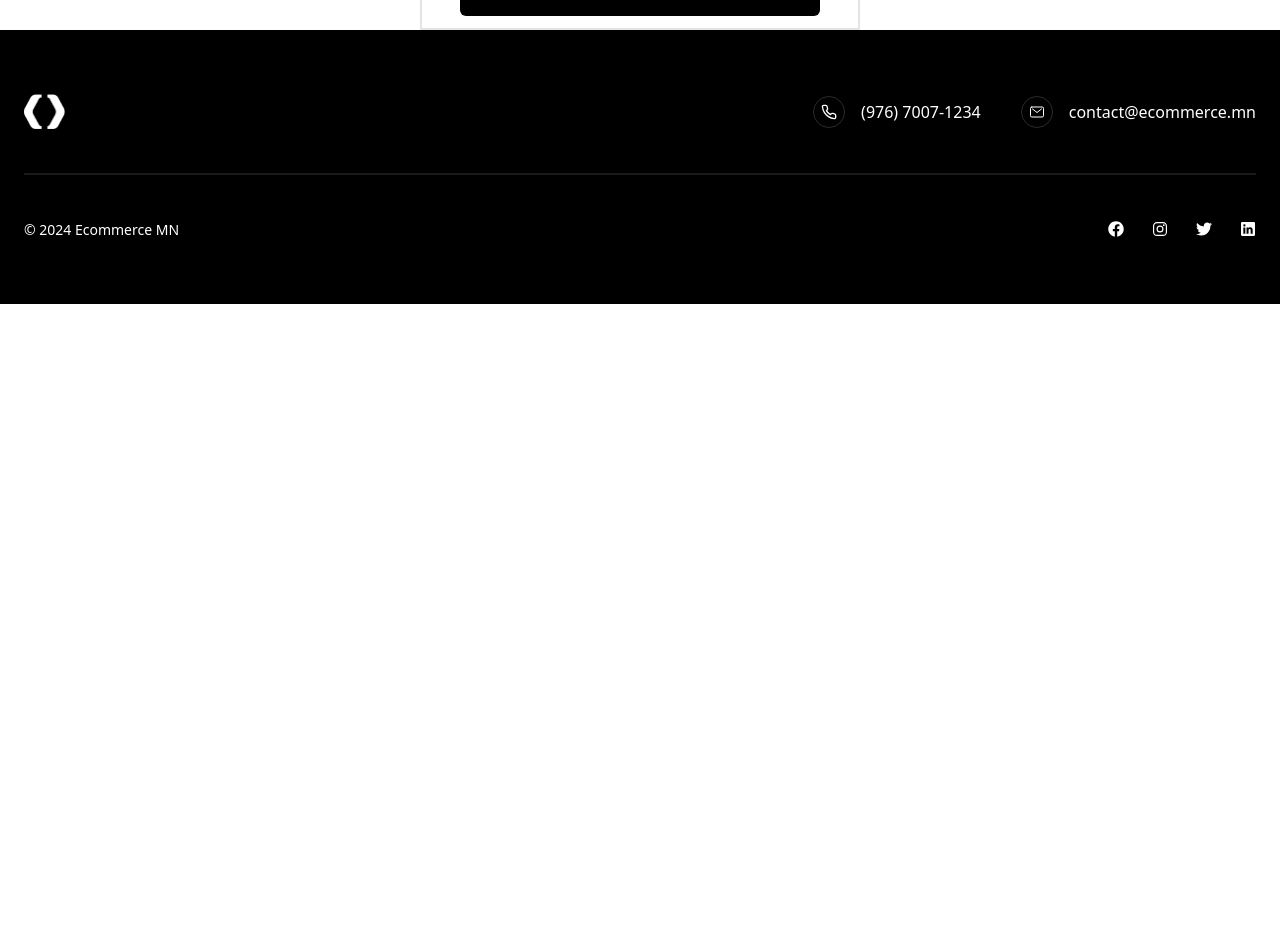
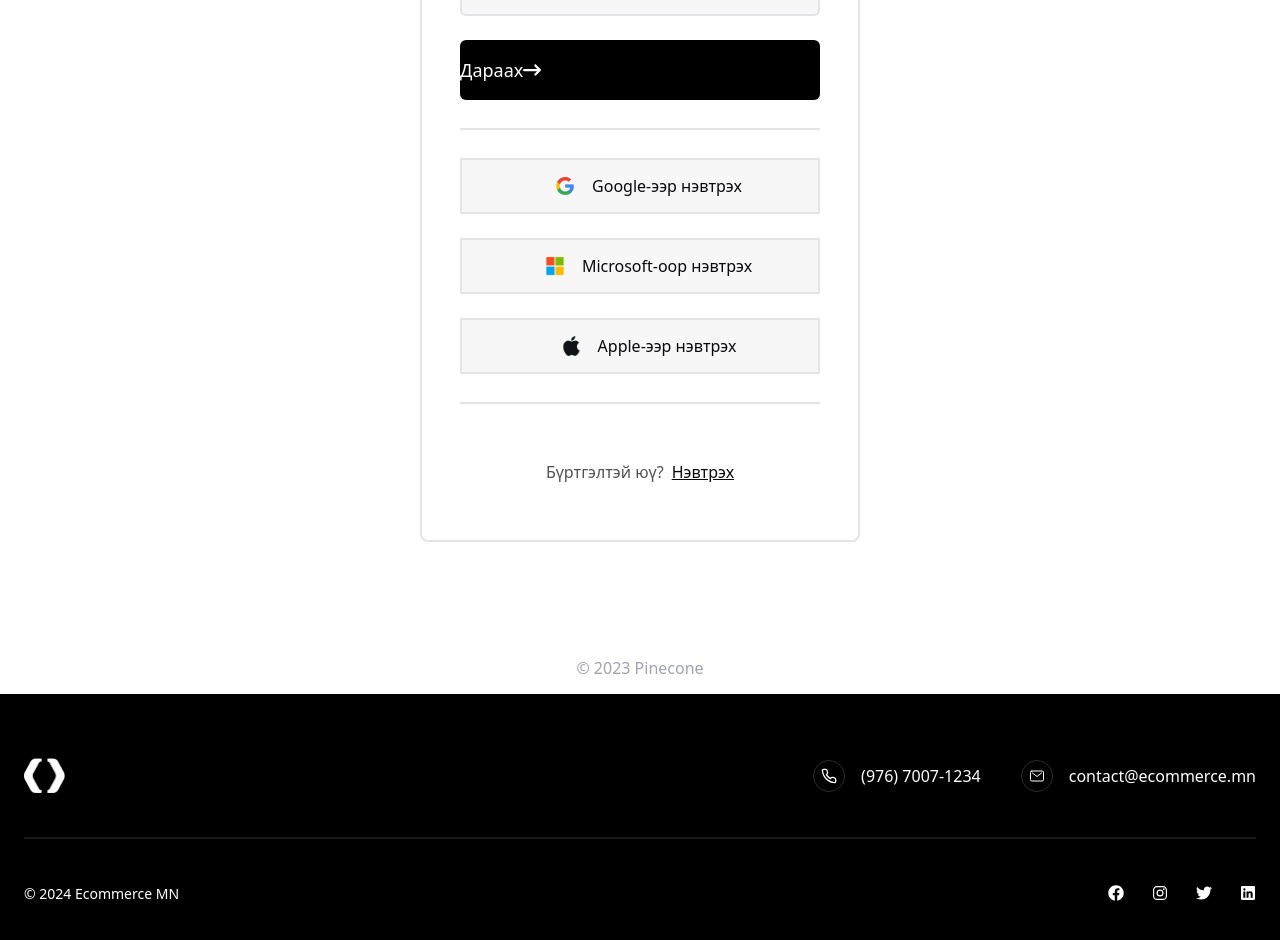
Before and after one commit to 24L-MP1D/hawk, a Next.js app in the folder e-commerce-web/: page /Auth/SignUp in a window 1280 px wide. Shown: the part 740-1680 px from the top of the page. Before the commit the page ends 1044 px from the top, so only its background shows below. Built offline with nearby package versions, Linux system fonts and the light colour scheme.

Commit message:
finished front

```diff
--- a/e-commerce-web/src/app/Auth/SignUp/page.tsx
+++ b/e-commerce-web/src/app/Auth/SignUp/page.tsx
@@ -5,8 +5,8 @@ import { FaArrowRightLong } from "react-icons/fa6";
 
 export default function Page() {
     return (
-        <div className="flex flex-col">
-            <div className="flex justify-between">
+        <div className="flex flex-col vh-100%">
+            <div className="flex justify-between mb-[100px] relative z-10">
                 <div>
                     <img src="/Group.png" alt="logo" className="width-[20px] height-[10px}"/>
                 </div>
@@ -36,8 +36,8 @@ export default function Page() {
                 </div>
             </div>
 
-            <div className="flex flex-col mx-auto w-[440px] items-center border-2">
-                <p className="text-[#121316] text-[32px] font-bold my-10">Бүртгүүлэх</p>
+            <div className="flex flex-col mx-auto w-[440px] items-center border-2 rounded-lg mb-[100px]">
+                <p className="text-[#121316] text-[32px] font-extrabold my-8">Бүртгүүлэх</p>
                 <div className="min-w-[360px] my-3">
                     <p className="mb-2">Таны имэйл</p>
                     <input placeholder="Имэйл" className="bg-[#F7F7F8] min-w-[360px] h-[56px] border-2 pl-2 rounded-md"></input>
@@ -50,9 +50,28 @@ export default function Page() {
                     Дараах
                     <FaArrowRightLong className="text-white"/>
                 </button>
+                <div className="min-w-[360px] border-b-2 my-4"></div>
 
+                <button className="flex items-center bg-[#F7F7F8] border-2 min-w-[360px] h-[56px] my-3 justify-center">
+                    <img src="/_CompanyLogo.png" alt="logo" className="w-[20px] h-[20px] m-[17px]"/>
+                    <p>Google-ээр нэвтрэх</p>
+                </button>
+                <button className="flex items-center bg-[#F7F7F8] border-2 min-w-[360px] h-[56px] my-3 justify-center">
+                    <img src="/windows.png" alt="logo" className="w-[20px] h-[20px] m-[17px]"/>
+                    <p>Microsoft-оор нэвтрэх</p>
+                </button>
+                <button className="flex items-center bg-[#F7F7F8] border-2 min-w-[360px] h-[56px] my-3 justify-center">
+                    <img src="/apple.png" alt="logo" className="w-[20px] h-[20px] m-[17px]"/>
+                    <p>Apple-ээр нэвтрэх</p>
+                </button>
+                <div className="min-w-[360px] border-b-2 my-4"></div>
+                <div className="flex items-center min-w-[360px] h-[56px] mt-6 mb-10 justify-center">
+                    <p className="text-[#525252]">Бүртгэлтэй юү?</p>
+                    <p className="underline ml-2">Нэвтрэх</p>
+                </div>
             </div>
 
+            <div className="text-[#a2a2b2] flex mx-auto my-[14px]">© 2023 Pinecone</div>
         </div>
     );
 }
```
Also changed, not shown: e-commerce-web/public/apple.png (added), e-commerce-web/public/windows.png (added).
